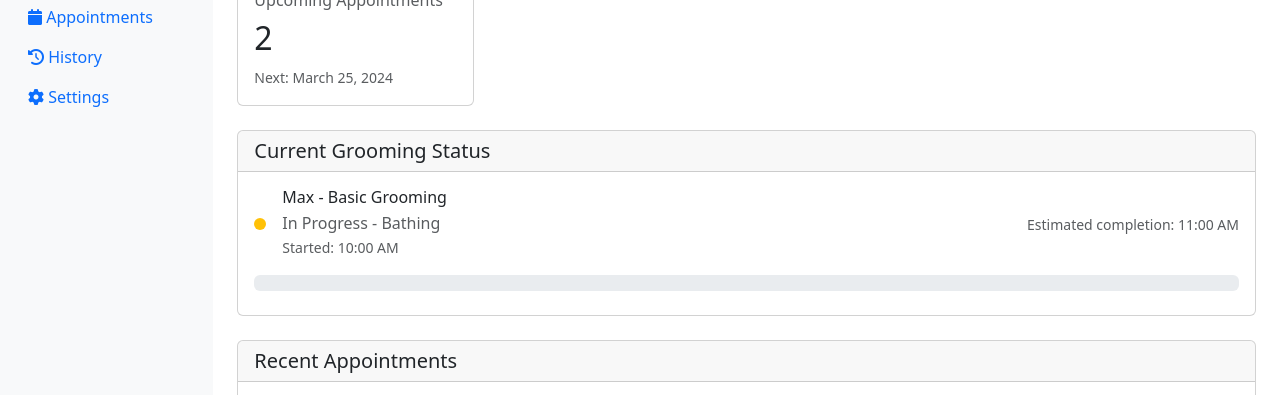
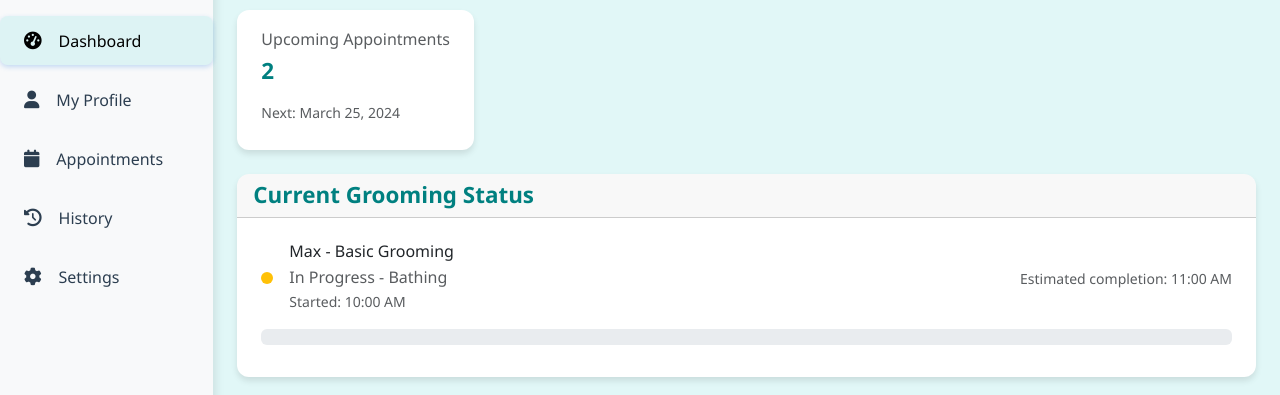
Before and after one commit to easthel/New-Website, a plain HTML site: page client.html in a window 1280 px wide. Shown: the part 109-504 px from the top of the page. Drawn offline with nearby package versions, Linux system fonts and the light colour scheme.

Commit message:
Update client.html

```diff
--- a/client.html
+++ b/client.html
@@ -6,7 +6,7 @@
     <title>Client Management Dashboard</title>
     <link href="https://cdn.jsdelivr.net/npm/bootstrap@5.3.0/dist/css/bootstrap.min.css" rel="stylesheet">
     <link rel="stylesheet" href="https://cdnjs.cloudflare.com/ajax/libs/font-awesome/6.0.0/css/all.min.css">
-    <link rel="stylesheet" href="style.css">
+    <link rel="stylesheet" href="client.css">
 </head>
 <body>
     <div class="container-fluid">
```
